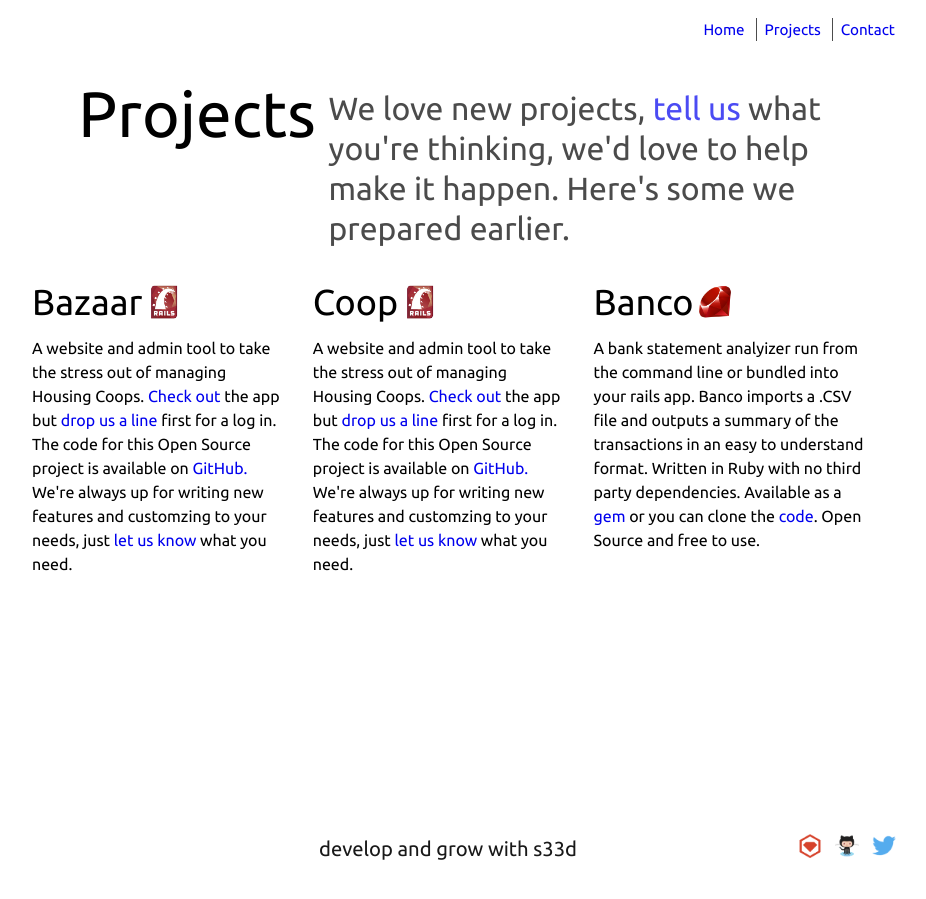
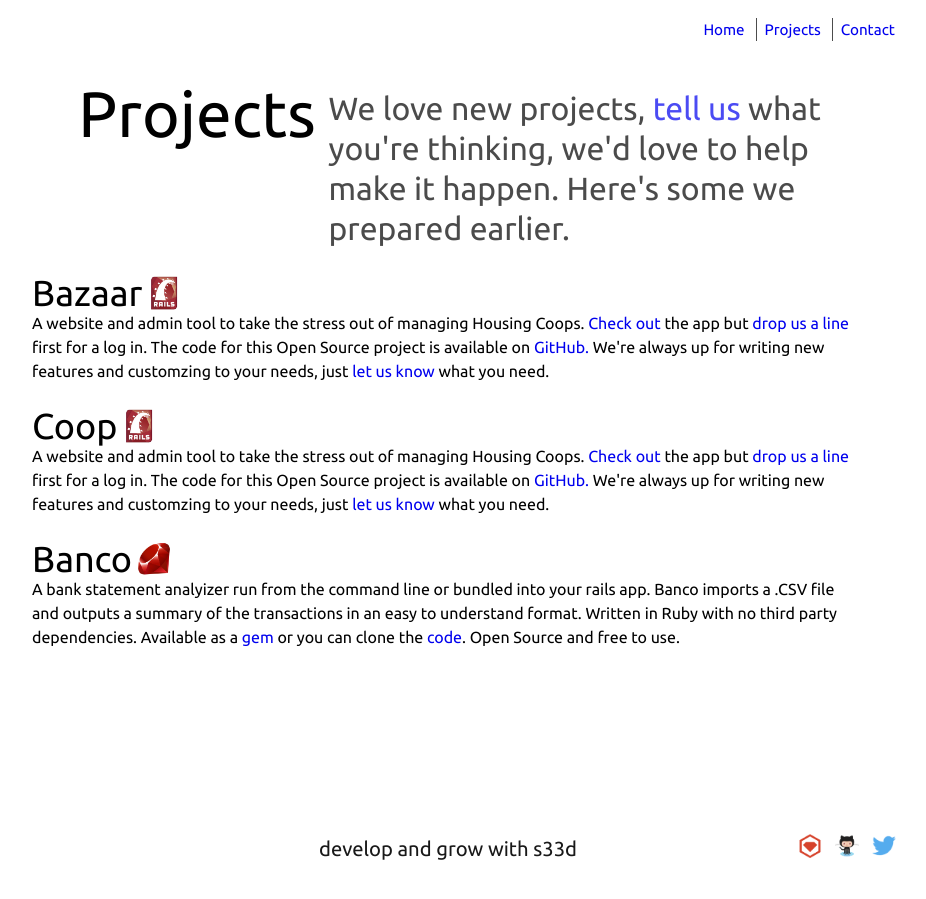
Before and after one commit to s33dco/s33dsite, a Jekyll site: the page built from projects/index.html, in a window 1280 px wide. Shown: the whole page, without its empty margins (192-1118 px from the left). Built offline with Jekyll 4.4.1, drawn with Linux system fonts in a browser that asks for light colours.

Commit message:
improved projects page

```diff
--- a/css/main.css
+++ b/css/main.css
@@ -202,24 +202,24 @@
   .main-section-projects {
     align-content: flex-start;
     display: flex;
-    flex-direction: wrap;
+    flex-direction: column;
     margin: 0 4vw;
   }
 
   .main-section-projects p {
     line-height: 1.5;
-    margin: 1em 0;
+    margin: 0 0 1em;
   }
 
   .project {
     flex-grow: 1;
     flex-basis: auto;
-    margin: 0 1vw;
+    margin: 0 1vw 1vh;
   }
 
 
   .project-title {
-    margin: 1vh auto 0;
+/*    margin: 1vh auto 0;*/
   }
 
   .project-title h2 {
```
Also changed, not shown: 1 other file.
